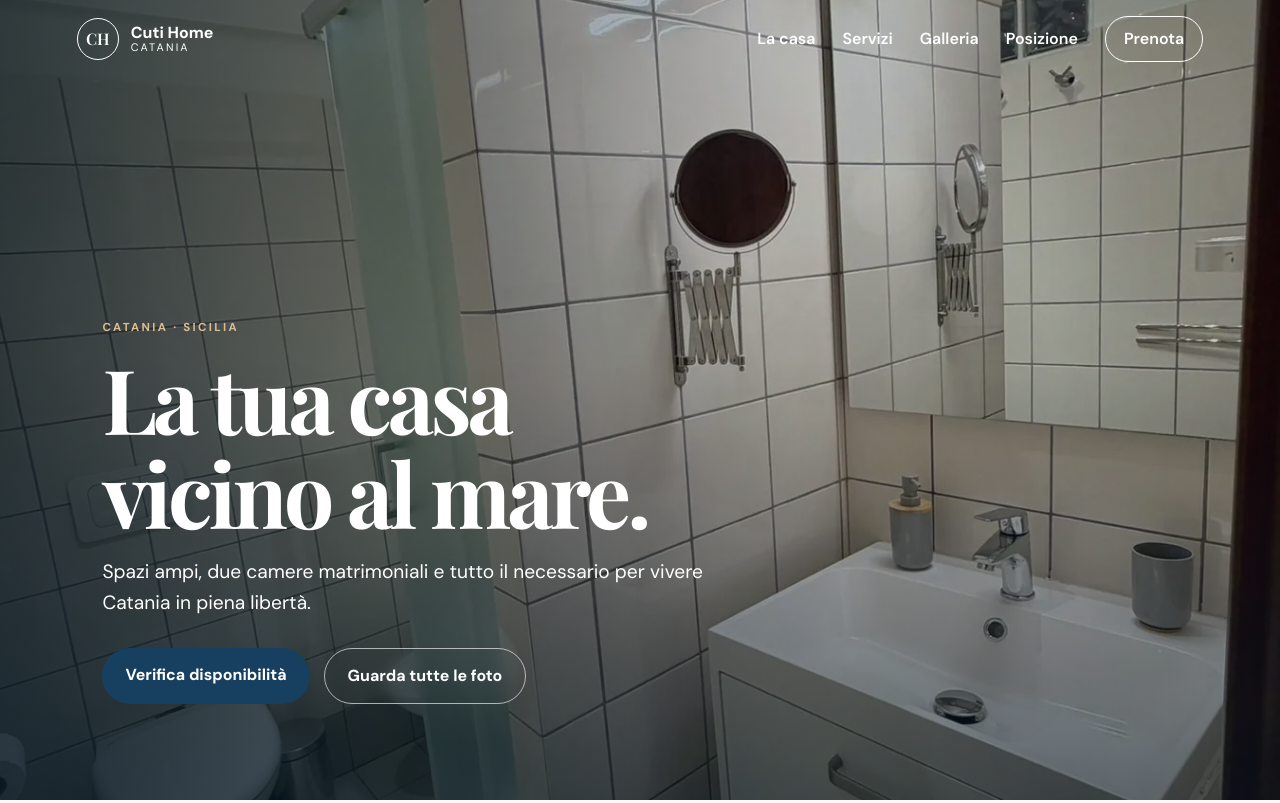
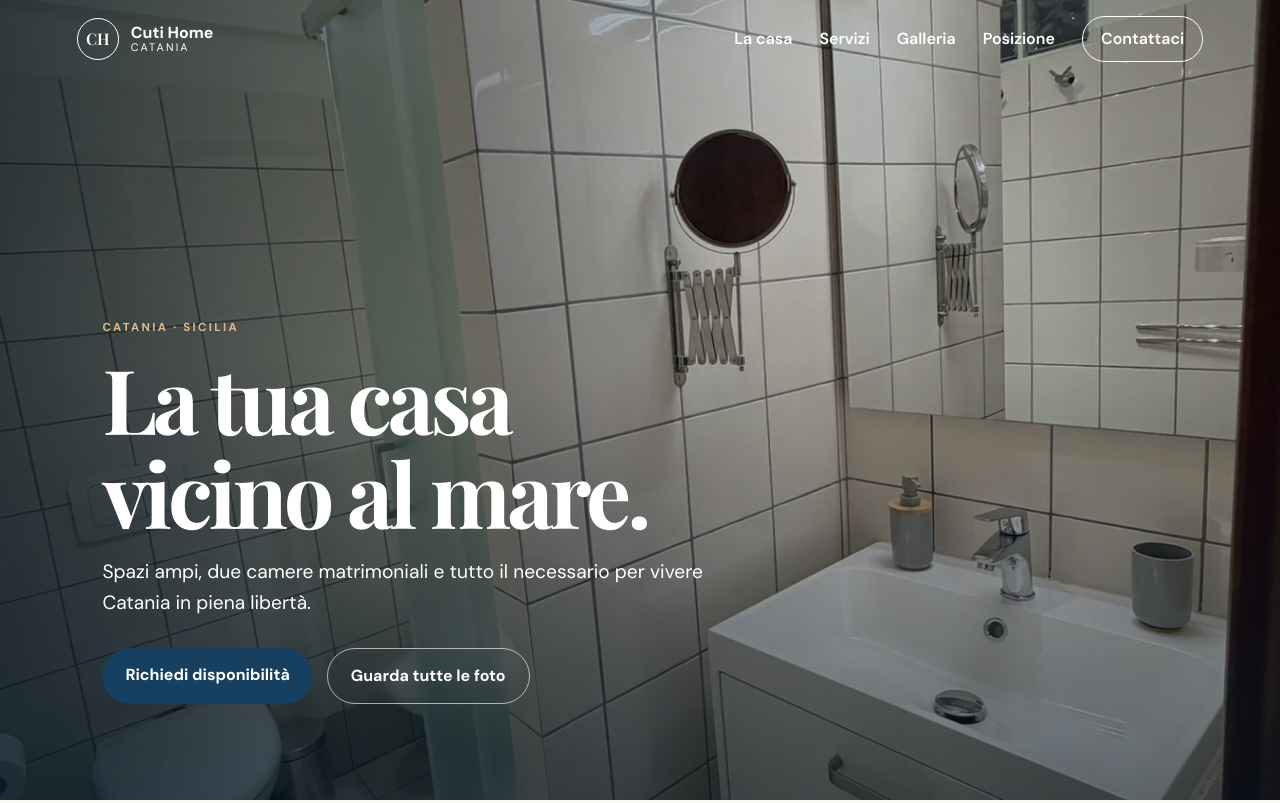
Before and after one commit to Devious810/Cuti-Home-Catania, a plain HTML site: page index.html in a window 1280 px wide. Shown: the top 803 px of the page. Drawn offline with nearby package versions, Linux system fonts and the light colour scheme.

Commit message:
Update index.html
Sostituiti link Booking con contatto email

```diff
--- a/index.html
+++ b/index.html
@@ -25,7 +25,7 @@
     <a href="#servizi">Servizi</a>
     <a href="#galleria">Galleria</a>
     <a href="#posizione">Posizione</a>
-    <a class="nav-cta" href="https://www.booking.com/hotel/it/cuti-home.it.html" target="_blank" rel="noopener">Prenota</a>
+    <a class="nav-cta" href="mailto:cutihome76@gmail.com?subject=Richiesta%20disponibilit%C3%A0%20Cuti%20Home&body=Salve%2C%0A%0Avorrei%20ricevere%20informazioni%20sulla%20disponibilit%C3%A0%20di%20Cuti%20Home.%0A%0ADate%20del%20soggiorno%3A%0ANumero%20di%20ospiti%3A%0A%0AGrazie." target="_blank" rel="noopener">Contattaci</a>
   </nav>
 </header>
 
@@ -38,7 +38,7 @@
     <h1>La tua casa<br>vicino al mare.</h1>
     <p>Spazi ampi, due camere matrimoniali e tutto il necessario per vivere Catania in piena libertà.</p>
     <div class="hero-actions">
-      <a class="button primary" href="https://www.booking.com/hotel/it/cuti-home.it.html" target="_blank" rel="noopener">Verifica disponibilità</a>
+      <a class="button primary" href="mailto:cutihome76@gmail.com?subject=Richiesta%20disponibilit%C3%A0%20Cuti%20Home&body=Salve%2C%0A%0Avorrei%20ricevere%20informazioni%20sulla%20disponibilit%C3%A0%20di%20Cuti%20Home.%0A%0ADate%20del%20soggiorno%3A%0ANumero%20di%20ospiti%3A%0A%0AGrazie." target="_blank" rel="noopener">Richiedi disponibilità</a>
       <a class="button ghost" href="#galleria">Guarda tutte le foto</a>
     </div>
   </div>
```
